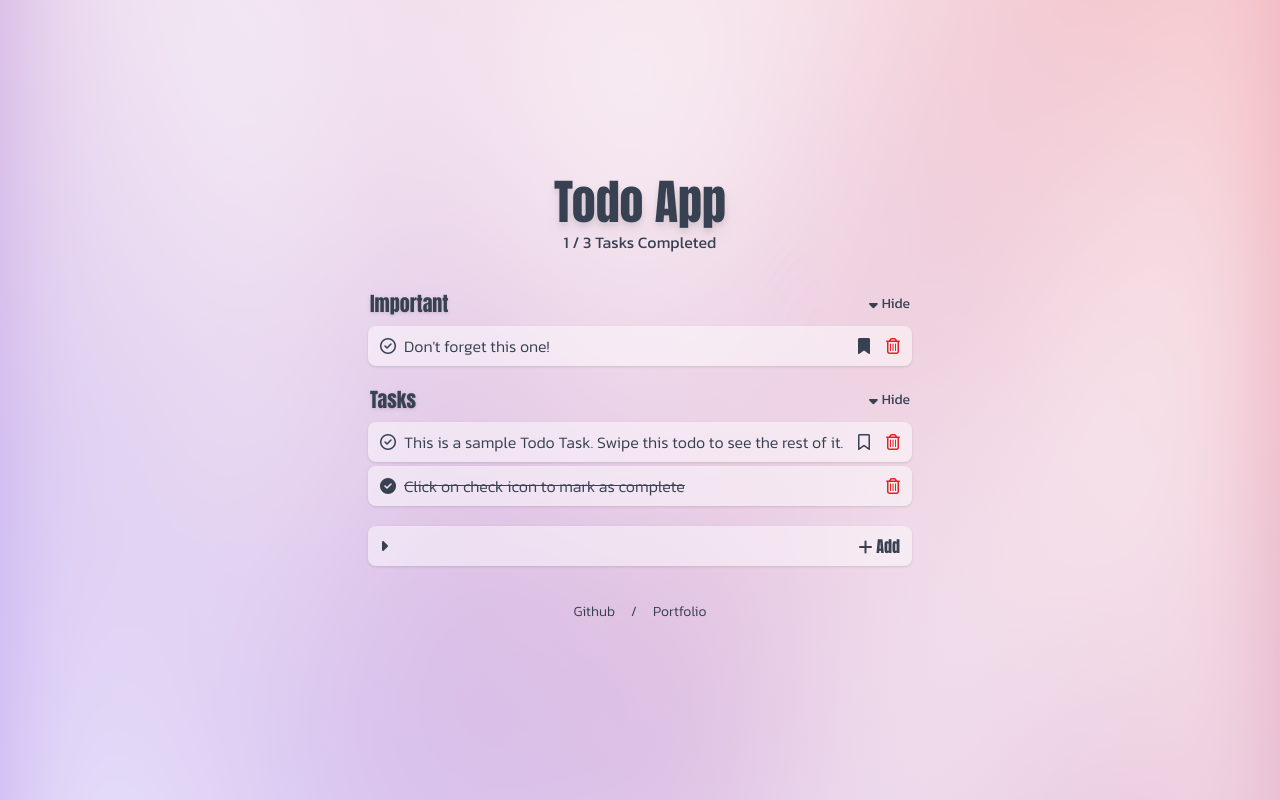
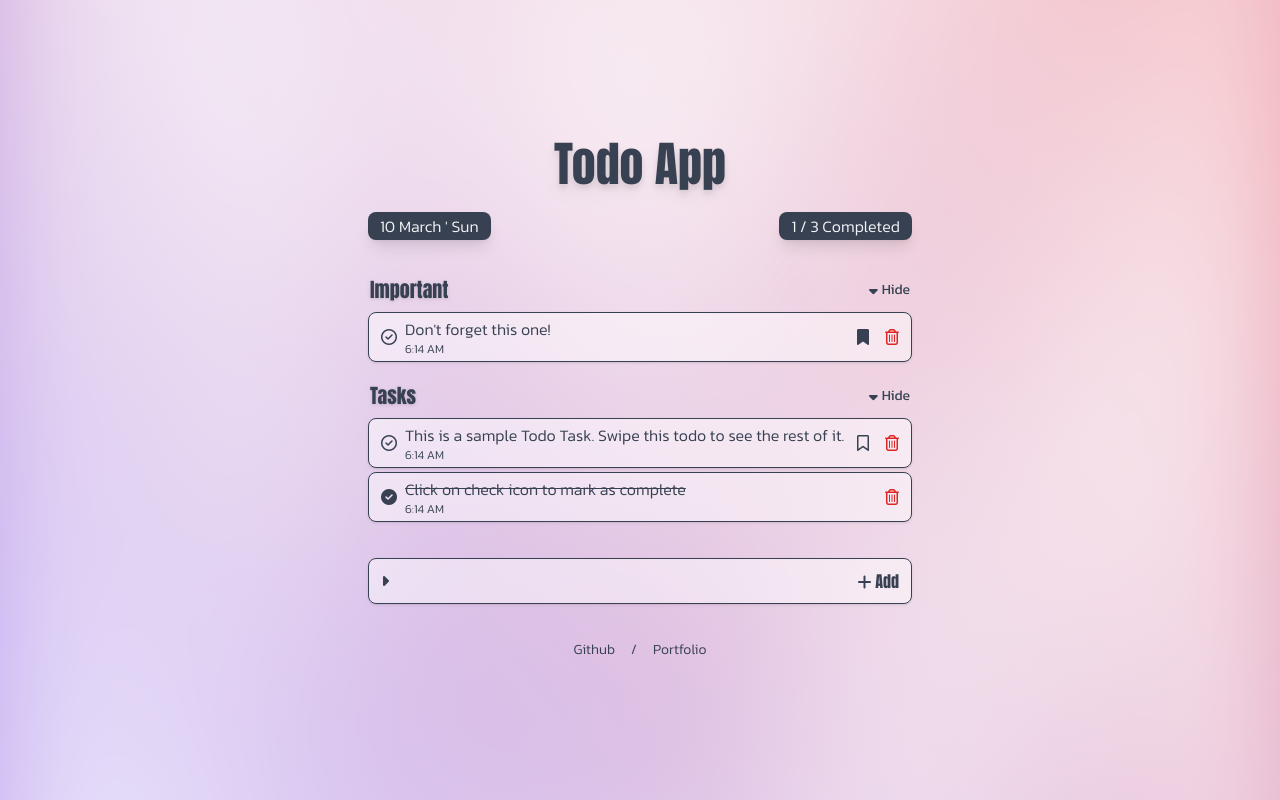
Before and after one commit to umarfarooq6519/TodoApp, a React (Vite) app: page / in a window 1280 px wide. Built offline with nearby package versions, Linux system fonts and the light colour scheme.

Commit message:
minor tweaks

```diff
--- a/src/App.tsx
+++ b/src/App.tsx
@@ -1,3 +1,4 @@
+/* eslint-disable prefer-const */
 //  importing components
 import { useState } from "react";
 import ImportantSection from "./Components/ImportantSection";
@@ -10,6 +11,7 @@ export interface Todo {
   text: string;
   completed: boolean;
   important: boolean;
+  time: string;
 }
 
 export default function App(): JSX.Element {
@@ -18,9 +20,20 @@ export default function App(): JSX.Element {
   const subheading = "text-xl font-[anton] drop-shadow";
   const tasks_div = "tasks flex flex-col gap-2 w-full text-justify";
   const li_styling =
-    "flex items-center justify-between shadow gap-2 w-full px-3 py-2 rounded-lg bg-[#fff7]";
+    "flex items-center justify-between gap-2 shadow border border-current w-full px-3 py-1 rounded-lg bg-[#fff7]";
   const ul_styling = "list flex flex-col gap-1 font-light whitespace-nowrap";
-  const task_styling = "overflow-x-auto no-scrollbar w-full";
+  const task_styling = "overflow-x-auto overflow-y-hidden no-scrollbar w-full";
+
+  const currentTime = new Date();
+  let minutes = currentTime.getMinutes();
+  let hours = currentTime.getHours();
+
+  // Convert to 12-hour format
+  const meridian = hours >= 12 ? "PM" : "AM";
+  hours = hours % 12 || 12; // Handle hours greater than 12 (noon)
+
+  // Format the time string
+  const time = `${hours}:${minutes.toString().padStart(2, "0")} ${meridian}`;
 
   // Managing Todos
   const [todos, setTodos] = useState<Todo[]>([
@@ -29,18 +42,21 @@ export default function App(): JSX.Element {
       text: "This is a sample Todo Task. Swipe this todo to see the rest of it. Pretty Cool Right?",
       completed: false,
       important: false,
+      time,
     },
     {
       id: Math.random() * 100,
       text: "Click on check icon to mark as complete",
       completed: true,
       important: false,
+      time,
     },
     {
       id: Math.random() * 100,
       text: "Don't forget this one!",
       completed: false,
       important: true,
+      time,
     },
   ]); //state for storing todo list
 
@@ -50,6 +66,7 @@ export default function App(): JSX.Element {
       text: text,
       completed: false,
       important: false,
+      time,
     };
 
     setTodos((prevTodos) => [...prevTodos, newTodo]);
@@ -89,13 +106,44 @@ export default function App(): JSX.Element {
     todos.length
   }`;
 
+  const date = new Date();
+  let day = date.getDate();
+  let month = date.getMonth();
+  let week = date.getDay();
+
+  const months = [
+    "January",
+    "February",
+    "March",
+    "April",
+    "May",
+    "June",
+    "July",
+    "August",
+    "September",
+    "October",
+    "November",
+    "December",
+  ];
+
+  const weekdays = ["Sun", "Mon", "Tue", "Wed", "Thur", "Fri", "Sat"];
+
+  let fullDate = `${day} ${months[month]} ' ${weekdays[week]}`;
+
   //  Todo App
   return (
-    <section className="App h-screen flex items-center justify-center text-gray-700">
-      <div className="container p-4 h-full max-w-xl w-full flex flex-col gap-5 items-center justify-center">
-        <div className="header flex flex-col gap-1 text-center pb-4">
-          <h1 className={heading}>Todo App</h1>
-          <p>{todosRatio} Tasks Completed</p>
+    <section className="App min-h-screen flex items-center justify-center text-gray-700">
+      <div className="container p-2 py-10 sm:p-4 h-full max-w-xl w-full flex flex-col gap-5 items-center justify-center">
+        <div className="header flex flex-col w-full gap-6 text-center pb-4">
+          <h1 className={`${heading}`}>Todo App</h1>
+          <div className={`subheadings flex justify-between font-light`}>
+            <span className="bg-gray-700 shadow-lg text-gray-100 px-3 py-0.5 rounded-lg">
+              {fullDate}
+            </span>
+            <span className="bg-gray-700 shadow-lg text-gray-100 px-3 py-0.5 rounded-lg">
+              {todosRatio} Completed
+            </span>
+          </div>
         </div>
 
         <ImportantSection
--- a/src/Components/ImportantSection.tsx
+++ b/src/Components/ImportantSection.tsx
@@ -50,18 +50,17 @@ export default function TasksSection(props: Props) {
               ></i>
             ) : (
               <i
-                className="fa-regular fa-circle-check"
+                className="fa-regular fa-circle-check "
                 onClick={() => {
                   props.ToggleCompleted(todo.id);
                 }}
               ></i>
             )}
-            <span
-              className={`${props.task_styling} ${
-                todo.completed ? `line-through` : null
-              }`}
-            >
-              {todo.text}
+            <span className={`${props.task_styling} flex flex-col`}>
+              <span className={`${todo.completed ? `line-through` : null}`}>
+                {todo.text}
+              </span>
+              <span className="text-xs">{todo.time}</span>
             </span>
             <span className="flex items-center gap-4 pl-1">
               <i
--- a/src/Components/NewTaskSection.tsx
+++ b/src/Components/NewTaskSection.tsx
@@ -23,14 +23,14 @@ export default function NewTaskSection(props: Props): JSX.Element {
   };
 
   return (
-    <div className={`${props.ul_styling} w-full items-center`}>
+    <div className={`${props.ul_styling} w-full pt-4 items-center`}>
       <form onSubmit={handleSubmit} className={props.li_styling}>
         <i className="fa-solid fa-caret-right"></i>
         <input
           type="text"
           value={inputValue} // Add value attribute
           onChange={handleChange} // Add onChange attribute
-          className={`border-0 p-0 w-full bg-transparent font-normal focus:ring-0`}
+          className={`border-0 p-0 w-full py-1.5 bg-transparent font-normal focus:ring-0`}
         />
         <button type="submit" className="font-[anton]">
           <i className="fa-solid fa-plus"></i> Add
--- a/src/Components/TasksSection.tsx
+++ b/src/Components/TasksSection.tsx
@@ -1,3 +1,4 @@
+/* eslint-disable prefer-const */
 import { useState } from "react";
 import { Todo } from "../App";
 
@@ -56,12 +57,11 @@ export default function TasksSection(props: Props) {
                 }}
               ></i>
             )}
-            <span
-              className={`${props.task_styling} ${
-                todo.completed ? `line-through` : null
-              }`}
-            >
-              {todo.text}
+            <span className={`${props.task_styling} flex flex-col`}>
+              <span className={`${todo.completed ? `line-through` : null}`}>
+                {todo.text}
+              </span>
+              <span className="text-xs">{todo.time}</span>
             </span>
             <span className="flex items-center gap-4 pl-1">
               {!todo.completed ? (
```
